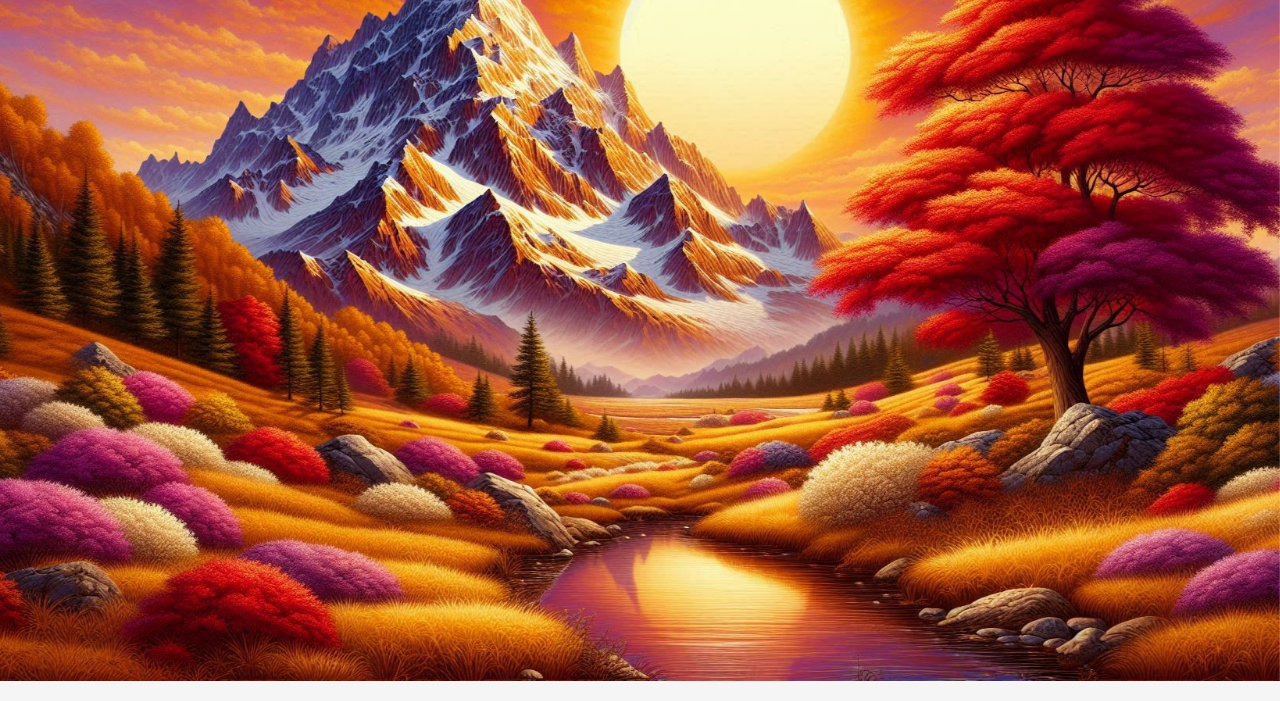
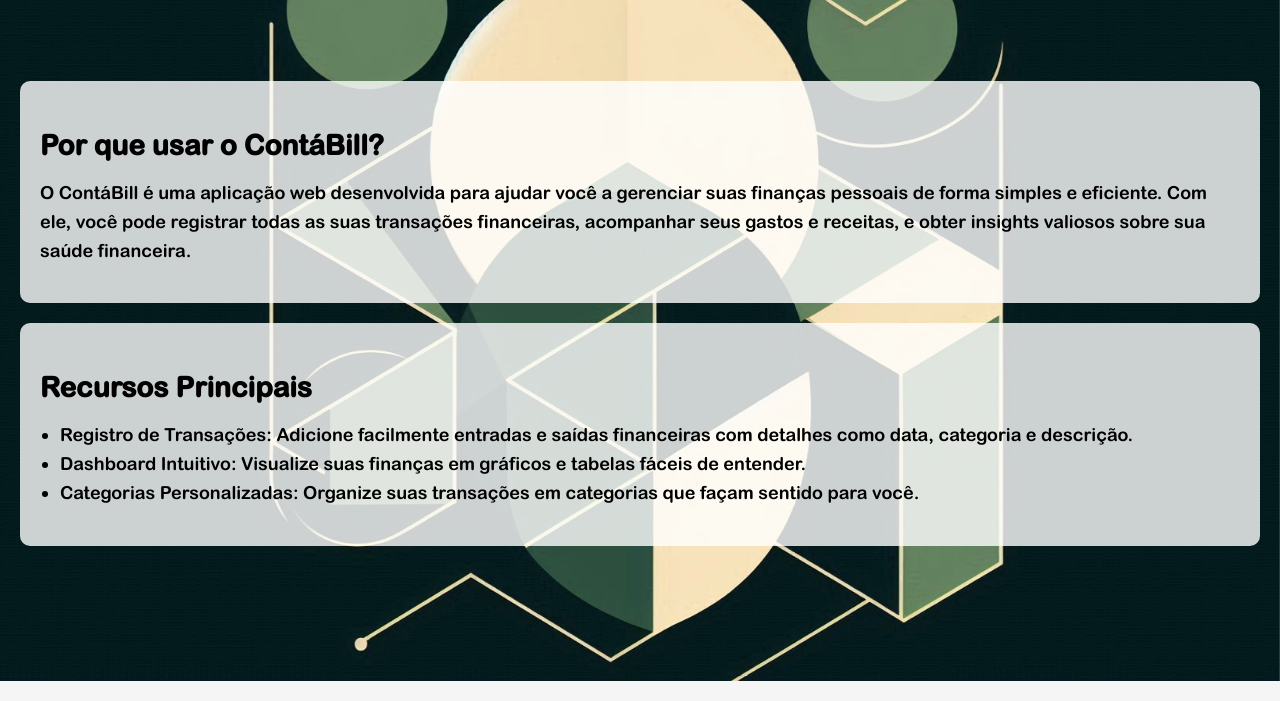
Before and after one commit to kayron-wolff/financeTECH, a website: page views/index.html in a window 1280 px wide. Shown: the part 119-820 px from the top of the page. Drawn offline with Linux system fonts and the light colour scheme.

Commit message:
add section and features list

```diff
--- a/views/index.html
+++ b/views/index.html
@@ -7,7 +7,7 @@
     <title>ContáBill</title>
 </head>
 <body>
-    <img src="style/imgs/ss.jpeg" alt="Wallpaper" id="bg-image">
+    <img src="style/imgs/db.jpeg" alt="Wallpaper" id="bg-image">
     <header id="header">
         <h1 id="title">ContáBill</h1>
         <h2 id="subti">Salve tudo o que entra e sai de seu banco!
@@ -19,7 +19,19 @@
         </nav>
     </header>
     <main>
-
+        <div>
+            <section id="info">
+                <h3 id="info-title">Por que usar o ContáBill?</h3>
+                <p id="info-text">O ContáBill é uma aplicação web desenvolvida para ajudar você a gerenciar suas finanças pessoais de forma simples e eficiente. Com ele, você pode registrar todas as suas transações financeiras, acompanhar seus gastos e receitas, e obter insights valiosos sobre sua saúde financeira.</p>
+            </section>
+            <section id="features">
+                <h3 id="features-title">Recursos Principais</h3>
+                <ul id="features-list">
+                    <li>Registro de Transações: Adicione facilmente entradas e saídas financeiras com detalhes como data, categoria e descrição.</li>
+                    <li>Dashboard Intuitivo: Visualize suas finanças em gráficos e tabelas fáceis de entender.</li>
+                    <li>Categorias Personalizadas: Organize suas transações em categorias que façam sentido para você.</li>
+                </ul>
+        </div>
     </main>
     <footer>
 
--- a/views/style/main.css
+++ b/views/style/main.css
@@ -97,3 +97,39 @@
     text-decoration: none;
     width: fit-content;
 }
+
+main {
+    margin-top: 180px;
+    padding: 20px;
+    min-height: calc(100vh - 200px);
+}
+
+#info {
+    background-color: rgba(255, 255, 255, 0.8);
+    padding: 20px;
+    border-radius: 10px;
+    margin-bottom: 20px;
+}
+#info-title {
+    font-size: 28px;
+    margin-bottom: 10px;
+}
+#info-text {
+    font-size: 18px;
+    line-height: 1.6;
+}
+#features {
+    background-color: rgba(255, 255, 255, 0.8);
+    padding: 20px;
+    border-radius: 10px;
+}
+#features-title {
+    font-size: 28px;
+    margin-bottom: 10px;
+}
+#features-list {
+    font-size: 18px;
+    line-height: 1.6;
+    list-style-type: disc;
+    padding-left: 20px;
+}
```
Also changed, not shown: views/style/imgs/db.jpeg (added).
